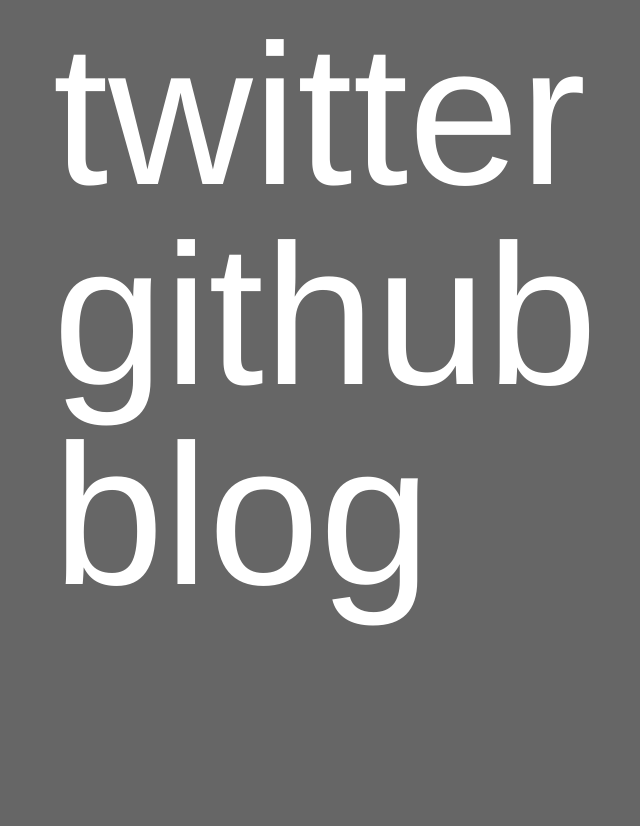
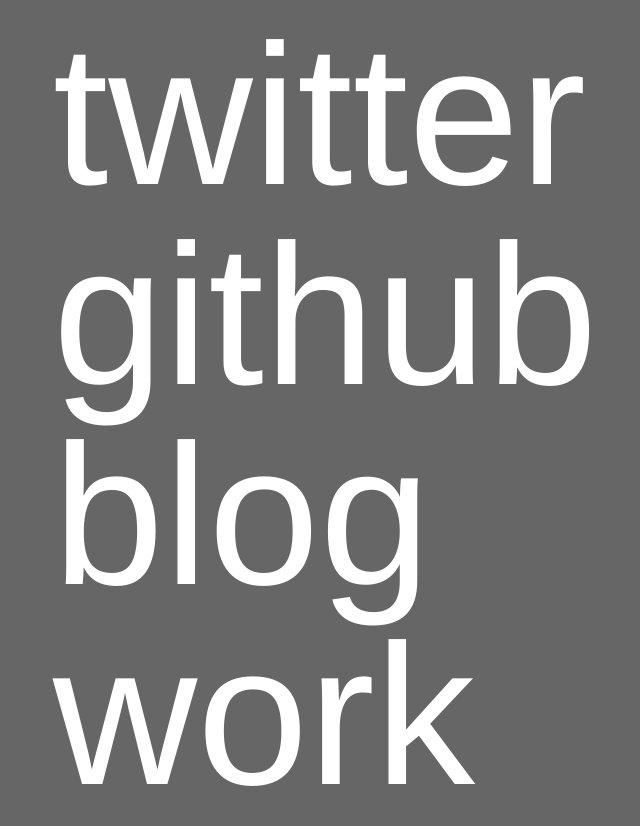
Before and after one commit to gvarela/gvarela.github.com, a plain HTML site: page index.html in a window 1280 px wide. Shown: the part 1173-1999 px from the top of the page, without its empty margins (468-1108 px from the left). Before the commit the page ends 1799 px from the top, so only its background shows below. Drawn offline with Linux system fonts and the light colour scheme.

Commit message:
add bt link

```diff
--- a/index.html
+++ b/index.html
@@ -55,6 +55,9 @@
       <li>
         <a href='http://shiny-bits-of-code.tumblr.com'>blog</a>
       </li>
+      <li>
+        <a href='http://bittheory.com'>work</a>
+      </li>
     </ul>
     </div>
   </body>
```
